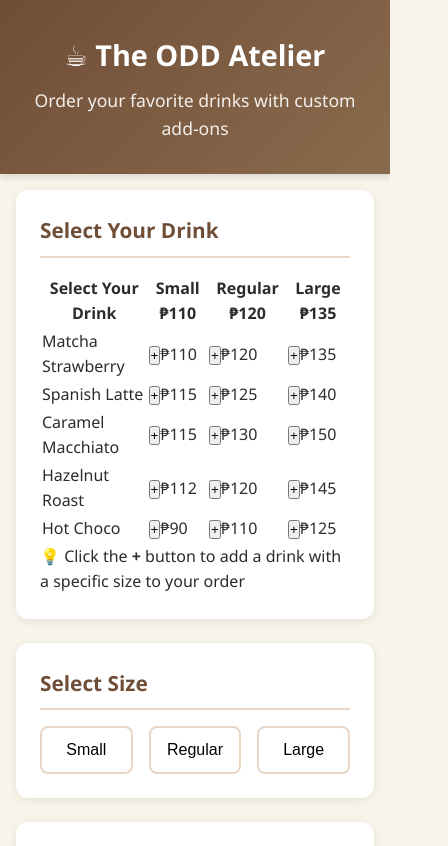
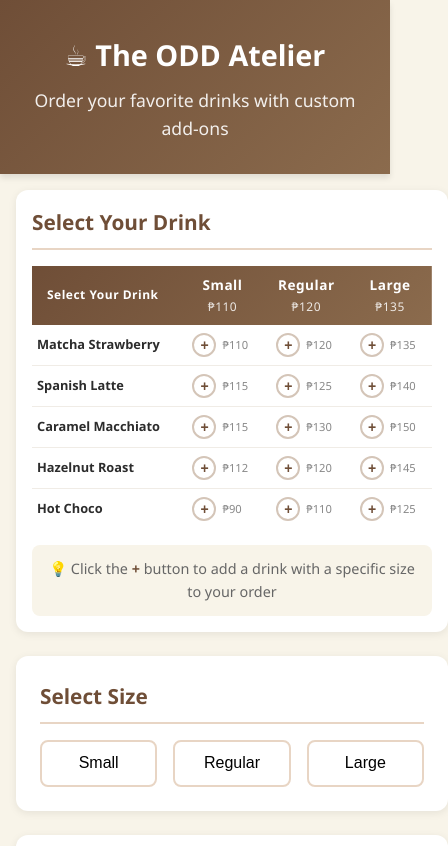
Before and after one commit to amhelie30/CafeOrderingSystem-ODDAtelier, a React (Create React App) app in the folder cafe-ordering-system/: page / in a window 390 px wide. Shown: the top 846 px of the page, 448 px wide, since content can reach past the window. Built offline with nearby package versions, Linux system fonts and the light colour scheme.

Commit message:
Style the table-based menu

```diff
--- a/cafe-ordering-system/src/styles/components/DrinkMenu.css
+++ b/cafe-ordering-system/src/styles/components/DrinkMenu.css
@@ -1,61 +1,263 @@
+/**
+ * DrinkMenu.css - Styles for the table-based drink menu
+ */
+
 .drink-menu {
   background: white;
   padding: 1.5rem;
   border-radius: 12px;
   box-shadow: 0 2px 8px rgba(0, 0, 0, 0.08);
+  overflow-x: auto;
 }
 
-.drink-grid {
-  display: grid;
-  grid-template-columns: 1fr 1fr;
-  gap: 0.8rem;
+.section-title {
+  font-size: 1.3rem;
+  font-weight: 600;
+  color: #6f4e37;
+  margin-bottom: 1rem;
+  border-bottom: 2px solid #e8d5c4;
+  padding-bottom: 0.5rem;
 }
 
-.drink-card {
-  padding: 1rem;
-  border: 2px solid #e8d5c4;
-  border-radius: 8px;
+/* ===== TABLE STYLES ===== */
+.menu-table-container {
+  overflow-x: auto;
+  -webkit-overflow-scrolling: touch;
+}
+
+.menu-table {
+  width: 100%;
+  border-collapse: collapse;
+  min-width: 500px;
+}
+
+/* Table Header */
+.menu-table thead {
+  background: linear-gradient(135deg, #6f4e37, #8b6b4d);
+  color: white;
+}
+
+.menu-table thead th {
+  padding: 12px 10px;
+  text-align: center;
+  font-weight: 600;
+  font-size: 0.95rem;
+  letter-spacing: 0.5px;
+}
+
+.menu-table .drink-name-header {
+  text-align: left;
+  padding-left: 15px;
+  min-width: 160px;
+}
+
+.menu-table .size-header {
+  min-width: 100px;
+}
+
+.menu-table .price-sub {
+  display: block;
+  font-size: 0.75rem;
+  font-weight: 400;
+  opacity: 0.85;
+  margin-top: 2px;
+}
+
+/* Table Body - Drink Rows */
+.drink-row {
+  border-bottom: 1px solid #f0ece6;
+  transition: background-color 0.2s ease;
+}
+
+.drink-row:hover {
+  background-color: #faf8f5;
+}
+
+.drink-row:last-child {
+  border-bottom: none;
+}
+
+/* Drink Name Cell */
+.drink-name-cell {
+  padding: 14px 15px;
+  font-weight: 600;
+  font-size: 1.05rem;
+  color: #2c2c2c;
+  white-space: nowrap;
+}
+
+/* Size Cells */
+.size-cell {
+  padding: 8px 5px;
+  text-align: center;
+  vertical-align: middle;
+}
+
+/* ===== SIZE OPTION STYLES ===== */
+.size-option {
+  display: flex;
+  align-items: center;
+  justify-content: center;
+  gap: 6px;
+}
+
+/* "+" Add Button */
+.add-btn {
+  width: 32px;
+  height: 32px;
+  border-radius: 50%;
+  border: 2px solid #d4c5b8;
   background: white;
+  color: #6f4e37;
+  font-size: 18px;
+  font-weight: 700;
   cursor: pointer;
-  transition: all 0.3s ease;
+  transition: all 0.25s ease;
+  display: flex;
+  align-items: center;
+  justify-content: center;
+  line-height: 1;
+  user-select: none;
+}
+
+.add-btn:hover {
+  border-color: #6f4e37;
+  background: #6f4e37;
+  color: white;
+  transform: scale(1.1);
+  box-shadow: 0 4px 12px rgba(111, 78, 55, 0.3);
+}
+
+.add-btn:active {
+  transform: scale(0.95);
+}
+
+/* Add button with quantity */
+.add-btn.has-quantity {
+  border-color: #4CAF50;
+  background: #4CAF50;
+  color: white;
+}
+
+.add-btn.has-quantity:hover {
+  background: #45a049;
+  border-color: #45a049;
+}
+
+/* Quantity Badge */
+.quantity-badge {
+  background: #4CAF50;
+  color: white;
+  font-size: 0.7rem;
+  font-weight: 700;
+  min-width: 18px;
+  height: 18px;
+  border-radius: 50%;
+  display: inline-flex;
+  align-items: center;
+  justify-content: center;
+  padding: 0 5px;
+  animation: popIn 0.3s ease;
+}
+
+@keyframes popIn {
+  0% {
+    transform: scale(0);
+    opacity: 0;
+  }
+  70% {
+    transform: scale(1.2);
+  }
+  100% {
+    transform: scale(1);
+    opacity: 1;
+  }
+}
+
+/* Price display */
+.size-price {
+  font-size: 0.85rem;
+  color: #888;
+  min-width: 45px;
   text-align: left;
 }
 
-.drink-card:hover {
-  border-color: #6f4e37;
-  transform: translateY(-2px);
-  box-shadow: 0 4px 12px rgba(0, 0, 0, 0.1);
+/* ===== MENU TIP ===== */
+.menu-tip {
+  margin-top: 1rem;
+  padding: 0.8rem 1rem;
+  background: #f8f4e9;
+  border-radius: 8px;
+  font-size: 0.9rem;
+  color: #666;
+  text-align: center;
 }
 
-.drink-card.selected {
-  border-color: #6f4e37;
-  background: #f8f4e9;
-  box-shadow: 0 0 0 3px rgba(111, 78, 55, 0.2);
+.menu-tip strong {
+  color: #6f4e37;
 }
 
-.drink-name {
-  font-weight: 600;
-  font-size: 1.05rem;
-  color: #2c2c2c;
-  margin-bottom: 0.3rem;
+/* ===== RESPONSIVE ===== */
+@media (max-width: 768px) {
+  .drink-menu {
+    padding: 1rem;
+  }
+
+  .menu-table .drink-name-header {
+    min-width: 120px;
+  }
+
+  .menu-table .size-header {
+    min-width: 75px;
+    font-size: 0.85rem;
+  }
+
+  .drink-name-cell {
+    font-size: 0.9rem;
+    padding: 10px 10px;
+  }
+
+  .add-btn {
+    width: 28px;
+    height: 28px;
+    font-size: 16px;
+  }
+
+  .size-price {
+    font-size: 0.75rem;
+    min-width: 35px;
+  }
 }
 
-.drink-prices {
-  display: flex;
-  gap: 0.5rem;
-  flex-wrap: wrap;
-}
+@media (max-width: 480px) {
+  .menu-table {
+    min-width: 400px;
+  }
 
-.price-tag {
-  font-size: 0.85rem;
-  color: #666;
-  background: #f5f5f5;
-  padding: 0.1rem 0.5rem;
-  border-radius: 4px;
-}
+  .menu-table thead th {
+    padding: 8px 5px;
+    font-size: 0.75rem;
+  }
 
-@media (max-width: 600px) {
-  .drink-grid {
-    grid-template-columns: 1fr;
+  .drink-name-cell {
+    font-size: 0.8rem;
+    padding: 8px 5px;
+  }
+
+  .add-btn {
+    width: 24px;
+    height: 24px;
+    font-size: 14px;
+  }
+
+  .size-price {
+    font-size: 0.7rem;
+    min-width: 30px;
+  }
+
+  .quantity-badge {
+    font-size: 0.6rem;
+    min-width: 16px;
+    height: 16px;
   }
 }
```
